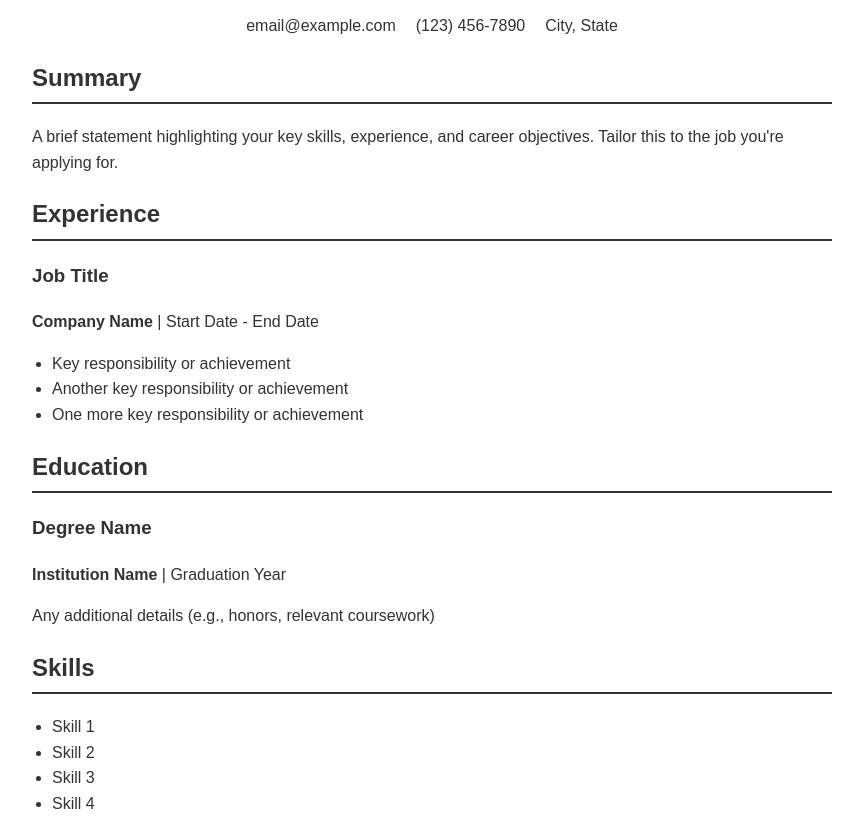
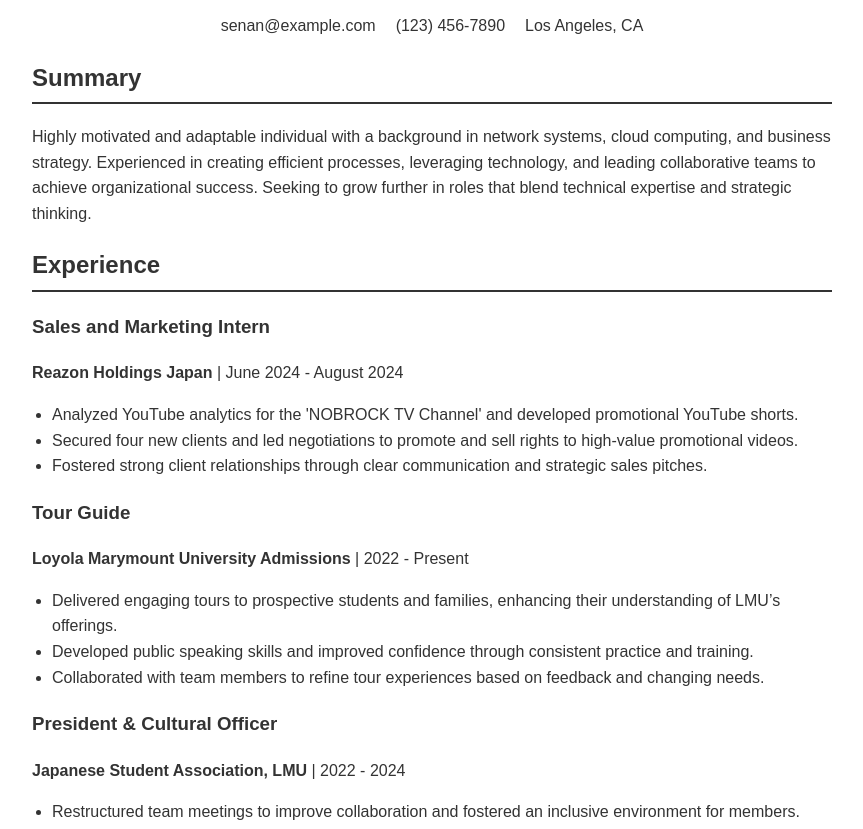
Before and after one commit to Senan3307/cloud_resume_frontend, a plain HTML site: page css/index.html in a window 1280 px wide. Shown: the part 121-950 px from the top of the page, without its empty margins (208-1071 px from the left). Drawn offline with Linux system fonts and the light colour scheme; no server answers; files whose address does not match are found by name.

Commit message:
update index.html

```diff
--- a/css/index.html
+++ b/css/index.html
@@ -64,27 +64,47 @@
         <div>Visitor #: <span id="visitor-counter"></span></div>
         <h1>Senan Otsuka</h1>
         <ul class="contact-info">
-            <li>email@example.com</li>
+            <li>senan@example.com</li>
             <li>(123) 456-7890</li>
-            <li>City, State</li>
+            <li>Los Angeles, CA</li>
         </ul>
     </header>
 
     <main>
         <section>
             <h2>Summary</h2>
-            <p>A brief statement highlighting your key skills, experience, and career objectives. Tailor this to the job you're applying for.</p>
+            <p>Highly motivated and adaptable individual with a background in network systems, cloud computing, and business strategy. Experienced in creating efficient processes, leveraging technology, and leading collaborative teams to achieve organizational success. Seeking to grow further in roles that blend technical expertise and strategic thinking.</p>
         </section>
 
         <section>
             <h2>Experience</h2>
             <article>
-                <h3>Job Title</h3>
-                <p><strong>Company Name</strong> | Start Date - End Date</p>
+                <h3>Sales and Marketing Intern</h3>
+                <p><strong>Reazon Holdings Japan</strong> | June 2024 - August 2024</p>
                 <ul>
-                    <li>Key responsibility or achievement</li>
-                    <li>Another key responsibility or achievement</li>
-                    <li>One more key responsibility or achievement</li>
+                    <li>Analyzed YouTube analytics for the 'NOBROCK TV Channel' and developed promotional YouTube shorts.</li>
+                    <li>Secured four new clients and led negotiations to promote and sell rights to high-value promotional videos.</li>
+                    <li>Fostered strong client relationships through clear communication and strategic sales pitches.</li>
+                </ul>
+            </article>
+
+            <article>
+                <h3>Tour Guide</h3>
+                <p><strong>Loyola Marymount University Admissions</strong> | 2022 - Present</p>
+                <ul>
+                    <li>Delivered engaging tours to prospective students and families, enhancing their understanding of LMU’s offerings.</li>
+                    <li>Developed public speaking skills and improved confidence through consistent practice and training.</li>
+                    <li>Collaborated with team members to refine tour experiences based on feedback and changing needs.</li>
+                </ul>
+            </article>
+
+            <article>
+                <h3>President & Cultural Officer</h3>
+                <p><strong>Japanese Student Association, LMU</strong> | 2022 - 2024</p>
+                <ul>
+                    <li>Restructured team meetings to improve collaboration and fostered an inclusive environment for members.</li>
+                    <li>Organized cultural performances and established contracts with vendors for major campus events.</li>
+                    <li>Led a team to successfully execute impactful initiatives showcasing Japanese culture to a diverse audience.</li>
                 </ul>
             </article>
         </section>
@@ -92,24 +112,35 @@
         <section>
             <h2>Education</h2>
             <article>
-                <h3>Degree Name</h3>
-                <p><strong>Institution Name</strong> | Graduation Year</p>
-                <p>Any additional details (e.g., honors, relevant coursework)</p>
+                <h3>Bachelor of Business Administration</h3>
+                <p><strong>Loyola Marymount University</strong> | Expected May 2025</p>
+                <p>Relevant Coursework: Network Cloud Computing, Business Analytics, Strategic Management</p>
             </article>
         </section>
 
         <section>
             <h2>Skills</h2>
             <ul>
-                <li>Skill 1</li>
-                <li>Skill 2</li>
-                <li>Skill 3</li>
-                <li>Skill 4</li>
+                <li>Network systems (Cisco, AWS, IP configuration, SSO)</li>
+                <li>Cloud computing (S3, EC2, Lambda, Terraform)</li>
+                <li>Business strategy and client relations</li>
+                <li>Public speaking and team leadership</li>
+                <li>Python, JavaScript, HTML, CSS</li>
+            </ul>
+        </section>
+
+        <section>
+            <h2>Skills Learned from the Cloud Resume Challenge</h2>
+            <ul>
+                <li>Knowledge gained in CSS, HTML, Python, and JavaScript for creating a serverless API and website.</li>
+                <li>Integration and understanding of AWS tools such as S3, EC2, CloudFront, API Gateway, and Lambda.</li>
+                <li>Utilized Terraform and GitHub for setup and automation of AWS and local resources.</li>
+                <li>Ensured functionality of code through running Python tests.</li>
+                <li>Worked with credentials and DNS certificates through IAM, Credentials Manager, and Route 53.</li>
             </ul>
         </section>
     </main>
 
-    <!-- Load visitor-counter.js and run visitorCounter after the script is loaded -->
     <script src="js/visitor-counter.js" defer></script>
     <script>
         window.onload = function() {
```
